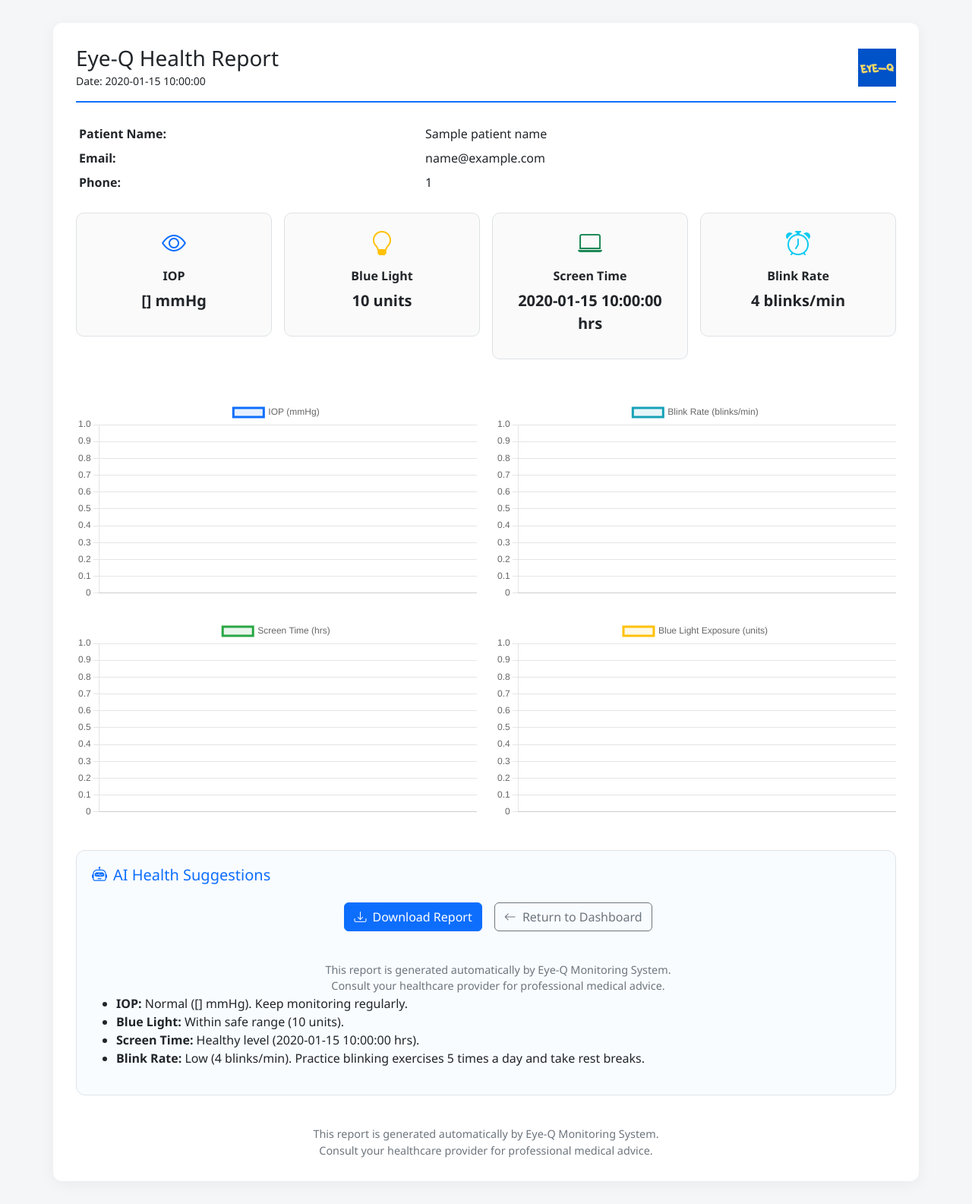
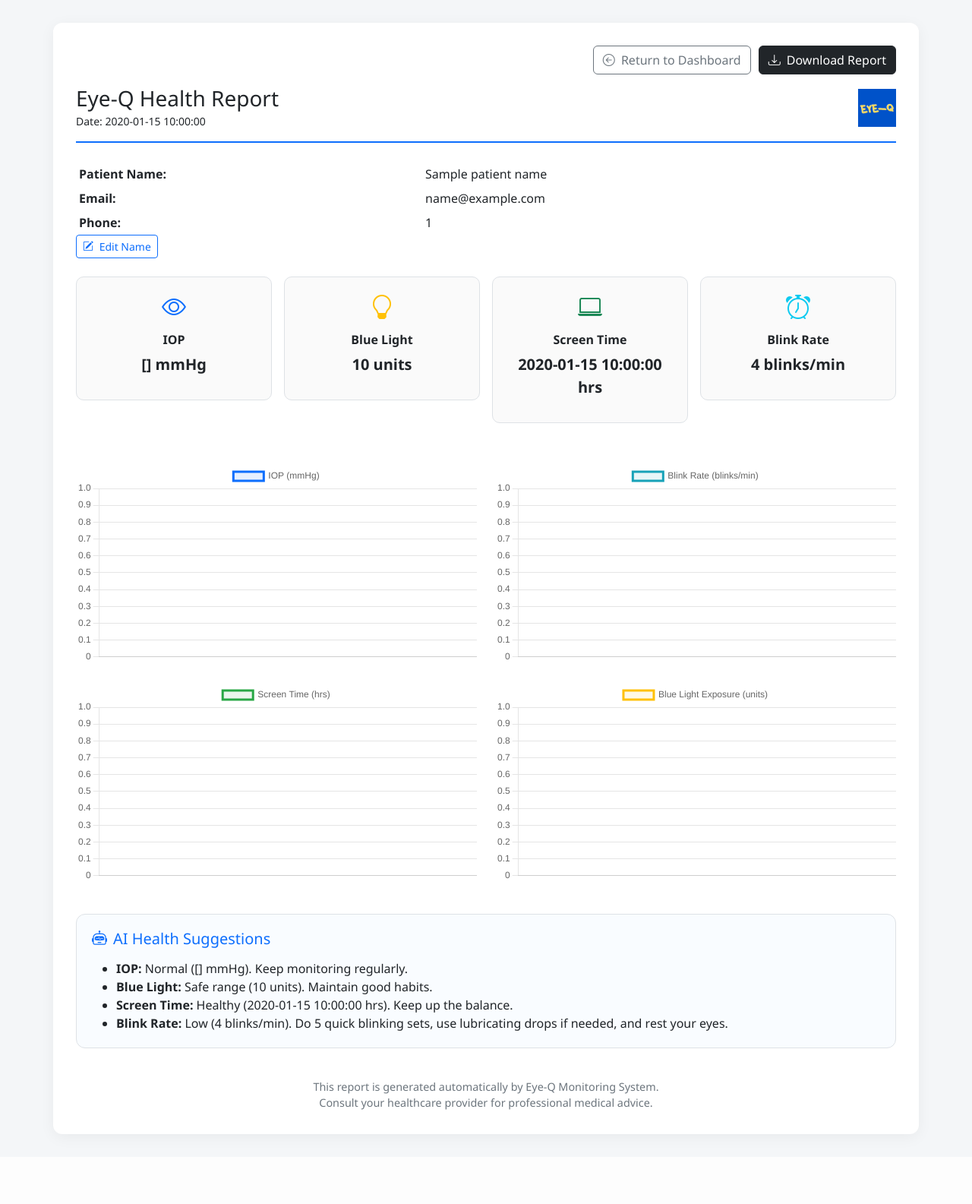
Before and after one commit to DEBABRATA1331/eyeq-iop-tracker, a Flask app: template templates/report.html in a window 1280 px wide. Shown: the whole page at 76% size. After the commit the page ends 1502 px from the top, so only its background shows below. Run offline with Flask 3, Linux system fonts and the light colour scheme; the visitor is signed in with stand-in values (Sample User, id 1); the template is opened without the code that fills it: most values are stand-ins (such as "Sample title", 1, 10 or a date in 2020); parts of the project's set-up code (start-up, migrations or seed data) failed here and were passed over; some libraries are stand-ins or nearby versions.

Commit message:
updated html

```diff
--- a/app.py
+++ b/app.py
@@ -6,12 +6,12 @@
 import random
 import smtplib
 from datetime import datetime, timedelta
-from flask import send_file
-import io
-from reportlab.platypus import SimpleDocTemplate, Paragraph, Spacer
-from reportlab.lib.styles import getSampleStyleSheet
+
 from dotenv import load_dotenv
-from flask import Flask, render_template, request, redirect, url_for, session, flash, jsonify
+from flask import (
+    Flask, render_template, request, redirect, url_for,
+    session, flash, jsonify
+)
 from email.message import EmailMessage
 
 # Firebase
@@ -60,7 +60,6 @@
 
 # ------------------ DB HELPERS ------------------
 def email_to_key(email: str) -> str:
-    # For users_by_email mapping keys
     return email.replace('.', ',').lower()
 
 def get_users_ref():
@@ -121,6 +120,7 @@
         "iop": float(iop) if iop is not None else None,
         "blue_light": float(blue_light) if blue_light is not None else None,
         "screen_time": float(screen_time) if screen_time is not None else None,
+        "blink_rate": None,  # ensure key present; update if you collect this in your device
         "device_id": device_id or "",
         "timestamp_iso": now.isoformat() + "Z",
         "timestamp_epoch": epoch,
@@ -256,27 +256,30 @@
 
     # Use dummy data if no sensor data yet
     if not rows:
+        now = datetime.utcnow()
         rows = [
             {
                 "iop": 15,
                 "blue_light": 20,
                 "screen_time": 3,
                 "blink_rate": 12,
-                "timestamp_iso": datetime.now().isoformat()
+                "timestamp_iso": (now - timedelta(minutes=5)).isoformat() + "Z",
+                "timestamp_epoch": int((now - timedelta(minutes=5)).timestamp())
             },
             {
                 "iop": 16,
                 "blue_light": 22,
                 "screen_time": 4,
                 "blink_rate": 15,
-                "timestamp_iso": datetime.now().isoformat()
+                "timestamp_iso": now.isoformat() + "Z",
+                "timestamp_epoch": int(now.timestamp())
             }
         ]
 
-    iop_values = [r.get("iop", 0) for r in rows]
-    blue_values = [r.get("blue_light", 0) for r in rows]
-    screen_values = [r.get("screen_time", 0) for r in rows]
-    blink_values = [r.get("blink_rate", 0) for r in rows]
+    iop_values = [r.get("iop", None) for r in rows]
+    blue_values = [r.get("blue_light", None) for r in rows]
+    screen_values = [r.get("screen_time", None) for r in rows]
+    blink_values = [r.get("blink_rate", None) for r in rows]
 
     timestamps = []
     for r in rows:
@@ -312,8 +315,6 @@
         screen_time={"values": screen_values, "timestamps": timestamps},
         blink_rate={"values": blink_values, "timestamps": timestamps}
     )
-
-
 
 @app.route("/history")
 def history():
@@ -363,28 +364,21 @@
     user_id = user["id"]
     rows = get_latest_logs(user_id, limit=10)  # returns list sorted oldest->newest
 
-    # Prepare arrays (use None so the template can show 'N/A'; JS charts like numbers or null)
-    iop_values = []
-    blue_values = []
-    screen_values = []
-    blink_values = []
-    timestamps = []
+    # Prepare arrays
+    iop_values, blue_values, screen_values, blink_values, timestamps = [], [], [], [], []
 
     for r in rows:
-        # numeric values or None
         iop_values.append(r.get("iop") if r.get("iop") is not None else None)
         blue_values.append(r.get("blue_light") if r.get("blue_light") is not None else None)
         screen_values.append(r.get("screen_time") if r.get("screen_time") is not None else None)
         blink_values.append(r.get("blink_rate") if r.get("blink_rate") is not None else None)
 
-        # timestamp: try ISO first, fallback to epoch, else empty string
         t_iso = r.get("timestamp_iso")
         if t_iso:
             try:
                 ts = datetime.fromisoformat(t_iso.replace("Z", ""))
                 timestamps.append(ts.strftime("%Y-%m-%d %H:%M"))
             except Exception:
-                # fallback to epoch if exists
                 epoch = r.get("timestamp_epoch")
                 if epoch:
                     try:
@@ -405,7 +399,7 @@
             else:
                 timestamps.append("")
 
-    latest = rows[-1] if rows else None
+    latest = rows[-1] if rows else {}
 
     # Alerts (include blink_rate thresholds)
     alerts = []
@@ -416,26 +410,41 @@
             alerts.append("High blue light exposure. Consider reducing screen brightness or using protective eyewear.")
         if latest.get("screen_time") is not None and latest["screen_time"] > 5:
             alerts.append("Long screen time detected. Take regular breaks.")
-        # example blink_rate thresholds — tweak as needed
         if latest.get("blink_rate") is not None:
             br = latest["blink_rate"]
             if br < 8:
                 alerts.append("Very low blink rate detected — risk of dry eyes.")
             elif br < 15:
-                alerts.append("Low blink rate detected — try following 20-20-20 rule.")
+                alerts.append("Low blink rate detected — try following the 20-20-20 rule.")
 
-    # Pass everything to template. Use keys that templates expect (iop, blue_light, screen_time, blink_rate).
+    # Put name from user record if present; let client override via /set_patient_name
+    patient_name = session.get("patient_name") or user.get("name", "")
+
     return render_template(
         "report.html",
-        data=latest,
+        data=latest or {},
         alerts=alerts,
         report_date=datetime.utcnow().strftime("%Y-%m-%d %H:%M UTC"),
-        patient_name=user.get("name", ""),
+        patient_name=patient_name,
         iop={"values": iop_values, "timestamps": timestamps},
         blue_light={"values": blue_values, "timestamps": timestamps},
         screen_time={"values": screen_values, "timestamps": timestamps},
         blink_rate={"values": blink_values, "timestamps": timestamps},
     )
+
+@app.route("/set_patient_name", methods=["POST"])
+def set_patient_name():
+    """
+    Store patient_name in session so the report shows it and persists
+    across refreshes for this session.
+    """
+    if not session.get("authenticated"):
+        return jsonify({"ok": False, "msg": "unauthorized"}), 401
+
+    data = request.get_json(silent=True) or {}
+    name = (data.get("patient_name") or "").strip()
+    session["patient_name"] = name
+    return jsonify({"ok": True, "patient_name": name})
 
 @app.route("/hospitals")
 def hospitals():
@@ -451,6 +460,7 @@
     blue_light = data.get("blue_light")
     screen_time = data.get("screen_time")
     device_id = data.get("device_id")
+    blink_rate = data.get("blink_rate")
 
     if not email or iop is None:
         return jsonify({"status": "error", "msg": "Missing required data"}), 400
@@ -460,8 +470,24 @@
         return jsonify({"status": "error", "msg": "User not found"}), 404
 
     user_id = user["id"]
-    inserted = insert_iop_log(user_id, iop, blue_light, screen_time, device_id)
-    return jsonify({"status": "success", "msg": "Data stored", "data": inserted})
+    # store blink_rate if provided
+    now = datetime.utcnow()
+    epoch = int(now.timestamp())
+    log_id = str(uuid.uuid4())
+    log_obj = {
+        "id": log_id,
+        "user_id": user_id,
+        "iop": float(iop) if iop is not None else None,
+        "blue_light": float(blue_light) if blue_light is not None else None,
+        "screen_time": float(screen_time) if screen_time is not None else None,
+        "blink_rate": float(blink_rate) if blink_rate is not None else None,
+        "device_id": device_id or "",
+        "timestamp_iso": now.isoformat() + "Z",
+        "timestamp_epoch": epoch,
+    }
+    get_iop_logs_ref(user_id).child(log_id).set(log_obj)
+
+    return jsonify({"status": "success", "msg": "Data stored", "data": log_obj})
 
 @app.route("/api/latest_data")
 def latest_data():
@@ -474,25 +500,6 @@
     user_id = user["id"]
     row = get_latest_log(user_id)
     return jsonify(row or {})
-def download_report():
-    buffer = io.BytesIO()
-    doc = SimpleDocTemplate(buffer)
-    styles = getSampleStyleSheet()
-    elements = []
-
-    elements.append(Paragraph("Eye-Q Health Report", styles['Title']))
-    elements.append(Spacer(1, 12))
-    elements.append(Paragraph(f"Patient: {session.get('patient_name', 'N/A')}", styles['Normal']))
-    elements.append(Paragraph(f"Email: {session.get('email', 'N/A')}", styles['Normal']))
-    elements.append(Paragraph(f"Phone: {session.get('phone', 'N/A')}", styles['Normal']))
-    elements.append(Spacer(1, 12))
-
-    # You can add metrics & suggestions here as well
-    elements.append(Paragraph("Metrics & AI Suggestions included...", styles['Normal']))
-
-    doc.build(elements)
-    buffer.seek(0)
-    return send_file(buffer, as_attachment=True, download_name="EyeQ_Report.pdf", mimetype="application/pdf")
 
 # ------------------ MAIN ------------------
 if __name__ == "__main__":
--- a/templates/report.html
+++ b/templates/report.html
@@ -11,6 +11,8 @@
 
   <!-- Chart.js -->
   <script src="https://cdn.jsdelivr.net/npm/chart.js"></script>
+  <!-- html2pdf for client-side PDF -->
+  <script src="https://cdnjs.cloudflare.com/ajax/libs/html2pdf.js/0.10.1/html2pdf.bundle.min.js"></script>
 
   <style>
     body {
@@ -64,11 +66,61 @@
       color: #6c757d;
       text-align: center;
     }
+    /* Full-screen, simple overlay for patient name prompt */
+    .overlay {
+      position: fixed;
+      inset: 0;
+      background: rgba(0,0,0,0.55);
+      display: none;
+      align-items: center;
+      justify-content: center;
+      z-index: 9999;
+    }
+    .overlay .card {
+      width: 95%;
+      max-width: 520px;
+      border-radius: 14px;
+    }
+    .top-actions {
+      margin-bottom: 15px;
+      display: flex;
+      gap: 10px;
+      flex-wrap: wrap;
+      justify-content: flex-end;
+    }
   </style>
 </head>
 <body>
 
-<div class="container report-container">
+<!-- Name Modal Overlay -->
+<div id="nameOverlay" class="overlay">
+  <div class="card shadow">
+    <div class="card-body">
+      <h5 class="card-title"><i class="bi bi-person-lines-fill me-2"></i>Enter Patient Name</h5>
+      <p class="text-muted mb-3">Please provide the patient’s name to generate a personalized report.</p>
+      <div class="mb-3">
+        <label for="patientNameInput" class="form-label">Patient Name</label>
+        <input type="text" id="patientNameInput" class="form-control" placeholder="e.g., John Doe" />
+        <div class="form-text">You can edit this later from the top of the report.</div>
+      </div>
+      <div class="d-flex justify-content-end gap-2">
+        <button class="btn btn-outline-secondary" id="skipNameBtn">Skip</button>
+        <button class="btn btn-primary" id="saveNameBtn">Save & Continue</button>
+      </div>
+    </div>
+  </div>
+</div>
+
+<div class="container report-container" id="reportRoot">
+  <!-- Top Actions -->
+  <div class="top-actions">
+    <a href="{{ url_for('dashboard') }}" class="btn btn-outline-secondary">
+      <i class="bi bi-arrow-left-circle me-1"></i> Return to Dashboard
+    </a>
+    <button id="downloadBtn" class="btn btn-dark">
+      <i class="bi bi-download me-1"></i> Download Report
+    </button>
+  </div>
 
   <!-- Header -->
   <div class="report-header d-flex justify-content-between align-items-center">
@@ -81,11 +133,16 @@
 
   <!-- Patient Info -->
   <div class="mb-4">
-    <table class="table table-sm table-borderless">
-      <tr><th>Patient Name:</th><td>{{ patient_name }}</td></tr>
-      <tr><th>Email:</th><td>{{ session.get('email') }}</td></tr>
-      <tr><th>Phone:</th><td>{{ session.get('phone') }}</td></tr>
-    </table>
+    <div class="d-flex align-items-center justify-content-between flex-wrap">
+      <table class="table table-sm table-borderless mb-0">
+        <tr><th>Patient Name:</th><td id="patientNameText">{{ patient_name or '' }}</td></tr>
+        <tr><th>Email:</th><td>{{ session.get('email') }}</td></tr>
+        <tr><th>Phone:</th><td>{{ session.get('phone') }}</td></tr>
+      </table>
+      <button id="editNameBtn" class="btn btn-outline-primary btn-sm mt-2 mt-md-0">
+        <i class="bi bi-pencil-square me-1"></i> Edit Name
+      </button>
+    </div>
   </div>
 
   <!-- Metrics -->
@@ -94,28 +151,36 @@
       <div class="metric-card">
         <i class="bi bi-eye text-primary fs-2"></i>
         <h6>IOP</h6>
-        <p class="fs-5 fw-bold">{{ data.iop if data else 'N/A' }} mmHg</p>
+        <p class="fs-5 fw-bold">
+          {% if data and data.iop is not none %}{{ data.iop }} mmHg{% else %}N/A{% endif %}
+        </p>
       </div>
     </div>
     <div class="col-md-3">
       <div class="metric-card">
         <i class="bi bi-lightbulb text-warning fs-2"></i>
         <h6>Blue Light</h6>
-        <p class="fs-5 fw-bold">{{ data.blue_light if data else 'N/A' }} units</p>
+        <p class="fs-5 fw-bold">
+          {% if data and data.blue_light is not none %}{{ data.blue_light }} units{% else %}N/A{% endif %}
+        </p>
       </div>
     </div>
     <div class="col-md-3">
       <div class="metric-card">
         <i class="bi bi-laptop text-success fs-2"></i>
         <h6>Screen Time</h6>
-        <p class="fs-5 fw-bold">{{ data.screen_time if data else 'N/A' }} hrs</p>
+        <p class="fs-5 fw-bold">
+          {% if data and data.screen_time is not none %}{{ data.screen_time }} hrs{% else %}N/A{% endif %}
+        </p>
       </div>
     </div>
     <div class="col-md-3">
       <div class="metric-card">
         <i class="bi bi-alarm text-info fs-2"></i>
         <h6>Blink Rate</h6>
-        <p class="fs-5 fw-bold">{{ data.blink_rate if data else 'N/A' }} blinks/min</p>
+        <p class="fs-5 fw-bold">
+          {% if data and data.blink_rate is not none %}{{ data.blink_rate }} blinks/min{% else %}N/A{% endif %}
+        </p>
       </div>
     </div>
   </div>
@@ -151,65 +216,57 @@
   <!-- AI Suggestions -->
   <div class="suggestion-section">
     <h5><i class="bi bi-robot me-2"></i>AI Health Suggestions</h5>
-    <ul>
-
-  <!-- Action Buttons -->
-  <div class="mt-4 d-flex justify-content-center gap-3">
-    <a href="{{ url_for('download_report') }}" class="btn btn-primary">
-      <i class="bi bi-download me-1"></i> Download Report
-    </a>
-    <a href="{{ url_for('dashboard') }}" class="btn btn-outline-secondary">
-      <i class="bi bi-arrow-left me-1"></i> Return to Dashboard
-    </a>
-  </div>
-
-  <div class="footer-note">
-    This report is generated automatically by Eye-Q Monitoring System.<br>
-    Consult your healthcare provider for professional medical advice.
-  </div>
-
+    <ul class="mb-0">
       <!-- IOP -->
-      {% if data.iop %}
+      {% if data and data.iop is not none %}
         {% if data.iop < 10 %}
-          <li><b>IOP:</b> Your IOP ({{ data.iop }} mmHg) is below normal. Low eye pressure may risk vision loss — consult your doctor.</li>
+          <li><b>IOP:</b> Low ({{ data.iop }} mmHg). Low eye pressure can threaten vision; seek medical advice.</li>
         {% elif data.iop > 21 %}
-          <li><b>IOP:</b> Your IOP ({{ data.iop }} mmHg) is above the normal range. This may increase glaucoma risk. Please seek medical advice.</li>
+          <li><b>IOP:</b> High ({{ data.iop }} mmHg). This may raise glaucoma risk — consult an eye specialist promptly.</li>
         {% else %}
           <li><b>IOP:</b> Normal ({{ data.iop }} mmHg). Keep monitoring regularly.</li>
         {% endif %}
+      {% else %}
+        <li><b>IOP:</b> No recent reading. Please measure to get tailored guidance.</li>
       {% endif %}
 
       <!-- Blue Light -->
-      {% if data.blue_light %}
+      {% if data and data.blue_light is not none %}
         {% if data.blue_light > 100 %}
-          <li><b>Blue Light:</b> High exposure ({{ data.blue_light }} units). Consider blue light glasses and reducing screen brightness.</li>
+          <li><b>Blue Light:</b> High ({{ data.blue_light }} units). Use blue-light–filter glasses, dim displays at night, and enable night mode.</li>
         {% elif data.blue_light > 50 %}
-          <li><b>Blue Light:</b> Moderate exposure ({{ data.blue_light }} units). Take breaks to protect your eyes.</li>
+          <li><b>Blue Light:</b> Moderate ({{ data.blue_light }} units). Follow the 20-20-20 rule and reduce brightness in the evening.</li>
         {% else %}
-          <li><b>Blue Light:</b> Within safe range ({{ data.blue_light }} units).</li>
+          <li><b>Blue Light:</b> Safe range ({{ data.blue_light }} units). Maintain good habits.</li>
         {% endif %}
+      {% else %}
+        <li><b>Blue Light:</b> No reading available. Calibrate/enable your sensor to track exposure.</li>
       {% endif %}
 
       <!-- Screen Time -->
-      {% if data.screen_time %}
+      {% if data and data.screen_time is not none %}
         {% if data.screen_time > 6 %}
-          <li><b>Screen Time:</b> Excessive ({{ data.screen_time }} hrs). Reduce usage and follow the 20-20-20 rule.</li>
+          <li><b>Screen Time:</b> Excessive ({{ data.screen_time }} hrs). Schedule breaks and limit continuous usage; consider app timers.</li>
         {% elif data.screen_time > 2 %}
-          <li><b>Screen Time:</b> Moderate ({{ data.screen_time }} hrs). Take short breaks to avoid strain.</li>
+          <li><b>Screen Time:</b> Moderate ({{ data.screen_time }} hrs). Insert brief pauses each hour to reduce strain.</li>
         {% else %}
-          <li><b>Screen Time:</b> Healthy level ({{ data.screen_time }} hrs).</li>
+          <li><b>Screen Time:</b> Healthy ({{ data.screen_time }} hrs). Keep up the balance.</li>
         {% endif %}
+      {% else %}
+        <li><b>Screen Time:</b> Not recorded today. Enable tracking for better insights.</li>
       {% endif %}
 
       <!-- Blink Rate -->
-      {% if data.blink_rate %}
+      {% if data and data.blink_rate is not none %}
         {% if data.blink_rate < 10 %}
-          <li><b>Blink Rate:</b> Low ({{ data.blink_rate }} blinks/min). Practice blinking exercises 5 times a day and take rest breaks.</li>
+          <li><b>Blink Rate:</b> Low ({{ data.blink_rate }} blinks/min). Do 5 quick blinking sets, use lubricating drops if needed, and rest your eyes.</li>
         {% elif data.blink_rate > 25 %}
-          <li><b>Blink Rate:</b> Higher than normal ({{ data.blink_rate }} blinks/min). Could indicate dryness or irritation — stay hydrated.</li>
+          <li><b>Blink Rate:</b> High ({{ data.blink_rate }} blinks/min). May indicate irritation or dryness — hydrate and consider room humidification.</li>
         {% else %}
-          <li><b>Blink Rate:</b> Normal ({{ data.blink_rate }} blinks/min).</li>
+          <li><b>Blink Rate:</b> Normal ({{ data.blink_rate }} blinks/min). Keep practicing periodic blinking during screen work.</li>
         {% endif %}
+      {% else %}
+        <li><b>Blink Rate:</b> Missing. Try the blink-exercise reminder to keep eyes comfortable.</li>
       {% endif %}
     </ul>
   </div>
@@ -218,10 +275,11 @@
     This report is generated automatically by Eye-Q Monitoring System.<br>
     Consult your healthcare provider for professional medical advice.
   </div>
-
 </div>
 
 <script>
+  // ------- Charts -------
+  // Safeguard: if arrays are empty, Chart.js still renders with no points.
   new Chart(document.getElementById("iopChart"), {
     type: 'line',
     data: {
@@ -231,10 +289,13 @@
         data: {{ iop["values"]|tojson }},
         borderColor: '#0d6efd',
         backgroundColor: 'rgba(13,110,253,0.1)',
-        fill: true
+        fill: true,
+        spanGaps: true,
+        tension: 0.3
       }]
     }
   });
+
   new Chart(document.getElementById("blinkChart"), {
     type: 'line',
     data: {
@@ -244,10 +305,13 @@
         data: {{ blink_rate["values"]|tojson }},
         borderColor: '#17a2b8',
         backgroundColor: 'rgba(23,162,184,0.1)',
-        fill: true
+        fill: true,
+        spanGaps: true,
+        tension: 0.3
       }]
     }
   });
+
   new Chart(document.getElementById("screenChart"), {
     type: 'line',
     data: {
@@ -257,10 +321,13 @@
         data: {{ screen_time["values"]|tojson }},
         borderColor: '#28a745',
         backgroundColor: 'rgba(40,167,69,0.1)',
-        fill: true
+        fill: true,
+        spanGaps: true,
+        tension: 0.3
       }]
     }
   });
+
   new Chart(document.getElementById("blueLightChart"), {
     type: 'line',
     data: {
@@ -270,9 +337,70 @@
         data: {{ blue_light["values"]|tojson }},
         borderColor: '#ffc107',
         backgroundColor: 'rgba(255,193,7,0.1)',
-        fill: true
+        fill: true,
+        spanGaps: true,
+        tension: 0.3
       }]
     }
+  });
+
+  // ------- Name capture overlay & session save -------
+  const overlay = document.getElementById('nameOverlay');
+  const nameInput = document.getElementById('patientNameInput');
+  const nameText = document.getElementById('patientNameText');
+  const saveBtn = document.getElementById('saveNameBtn');
+  const skipBtn = document.getElementById('skipNameBtn');
+  const editBtn = document.getElementById('editNameBtn');
+
+  function showOverlay() { overlay.style.display = 'flex'; }
+  function hideOverlay() { overlay.style.display = 'none'; }
+
+  // If patient_name empty, ask for it
+  document.addEventListener('DOMContentLoaded', () => {
+    const currentName = (nameText.textContent || '').trim();
+    if (!currentName) {
+      showOverlay();
+    }
+  });
+
+  saveBtn.addEventListener('click', async () => {
+    const val = (nameInput.value || '').trim();
+    nameText.textContent = val;
+    hideOverlay();
+
+    // Persist to session on server
+    try {
+      await fetch('{{ url_for("set_patient_name") }}', {
+        method: 'POST',
+        headers: { 'Content-Type': 'application/json' },
+        body: JSON.stringify({ patient_name: val })
+      });
+    } catch (e) {
+      console.warn('Could not save name to session:', e);
+    }
+  });
+
+  skipBtn.addEventListener('click', () => {
+    hideOverlay();
+  });
+
+  editBtn.addEventListener('click', () => {
+    nameInput.value = (nameText.textContent || '').trim();
+    showOverlay();
+  });
+
+  // ------- Download Report (client-side PDF) -------
+  document.getElementById('downloadBtn').addEventListener('click', () => {
+    const report = document.getElementById('reportRoot');
+    const fileName = `EyeQ_Report_${(new Date()).toISOString().slice(0,10)}.pdf`;
+    const opt = {
+      margin:       10,
+      filename:     fileName,
+      image:        { type: 'jpeg', quality: 0.98 },
+      html2canvas:  { scale: 2, useCORS: true },
+      jsPDF:        { unit: 'mm', format: 'a4', orientation: 'portrait' }
+    };
+    html2pdf().from(report).set(opt).save();
   });
 </script>
 
```
